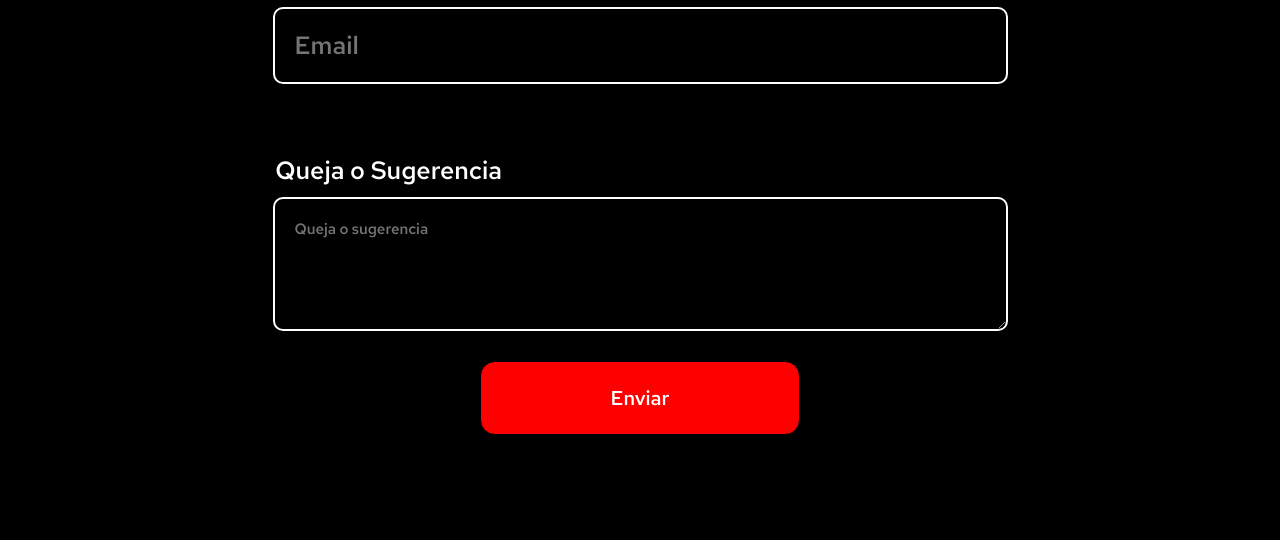
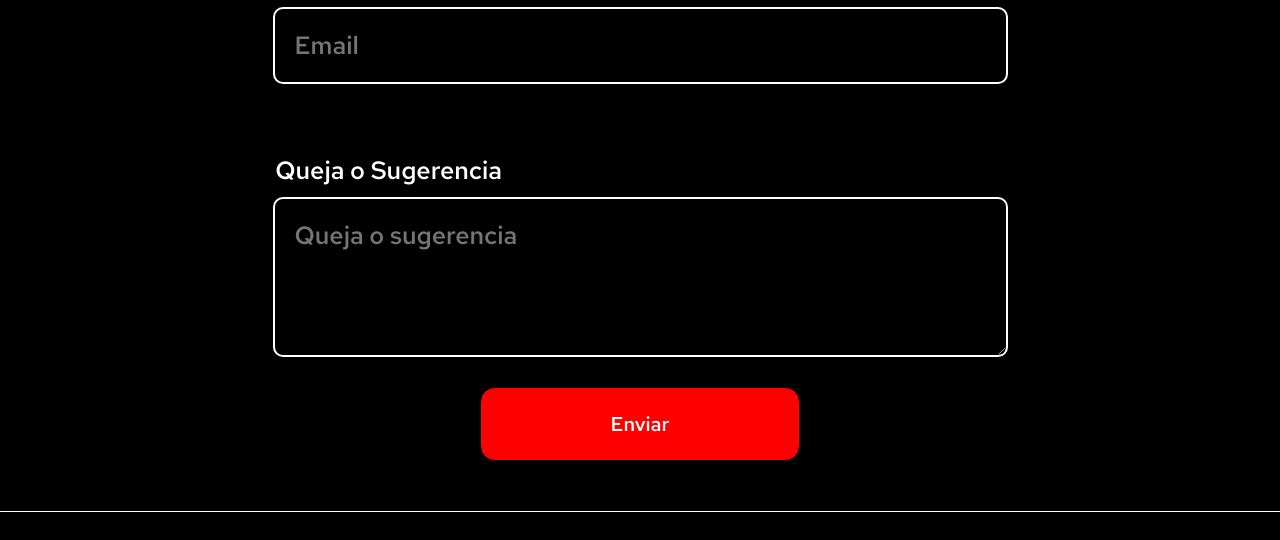
Before and after one commit to felipejimcam25/Web-responsive-Ruta-Los-Senderos, a plain HTML site: page index.html in a window 1280 px wide. Shown: the part 9544-10084 px from the top of the page. Drawn offline with Linux system fonts and the light colour scheme; some packages are replaced by stand-ins of ours; a script that the page names is missing.

Commit message:
Modificaciones en varias secciones

```diff
--- a/css/styles.css
+++ b/css/styles.css
@@ -1097,7 +1097,7 @@ option{
     background: #000;
     width: 100%;
     height: auto;
-    padding-bottom: 10.0rem;
+    padding-bottom: 5.0rem;
 }
 .contactanos h2{
     color: #FFF;
@@ -1128,15 +1128,12 @@ option{
     width: 95%;
     background-color: transparent;
     color: #FFF;
-    font-size: 1.5rem;
+    font-size: 2.5rem;
     font-family: 'red_hat_text',sans-serif;
     border: 2px solid #fff;
     padding: 2.0rem 2.5rem 7.0rem 2.0rem;
     border-radius: 1.0rem;
     margin: 0 auto;
-}
-.btn-contactanos{
-    padding-bottom: 5.0rem;
 }
 /*================================== End styles of section Contactanos ==================================*/
 
```
